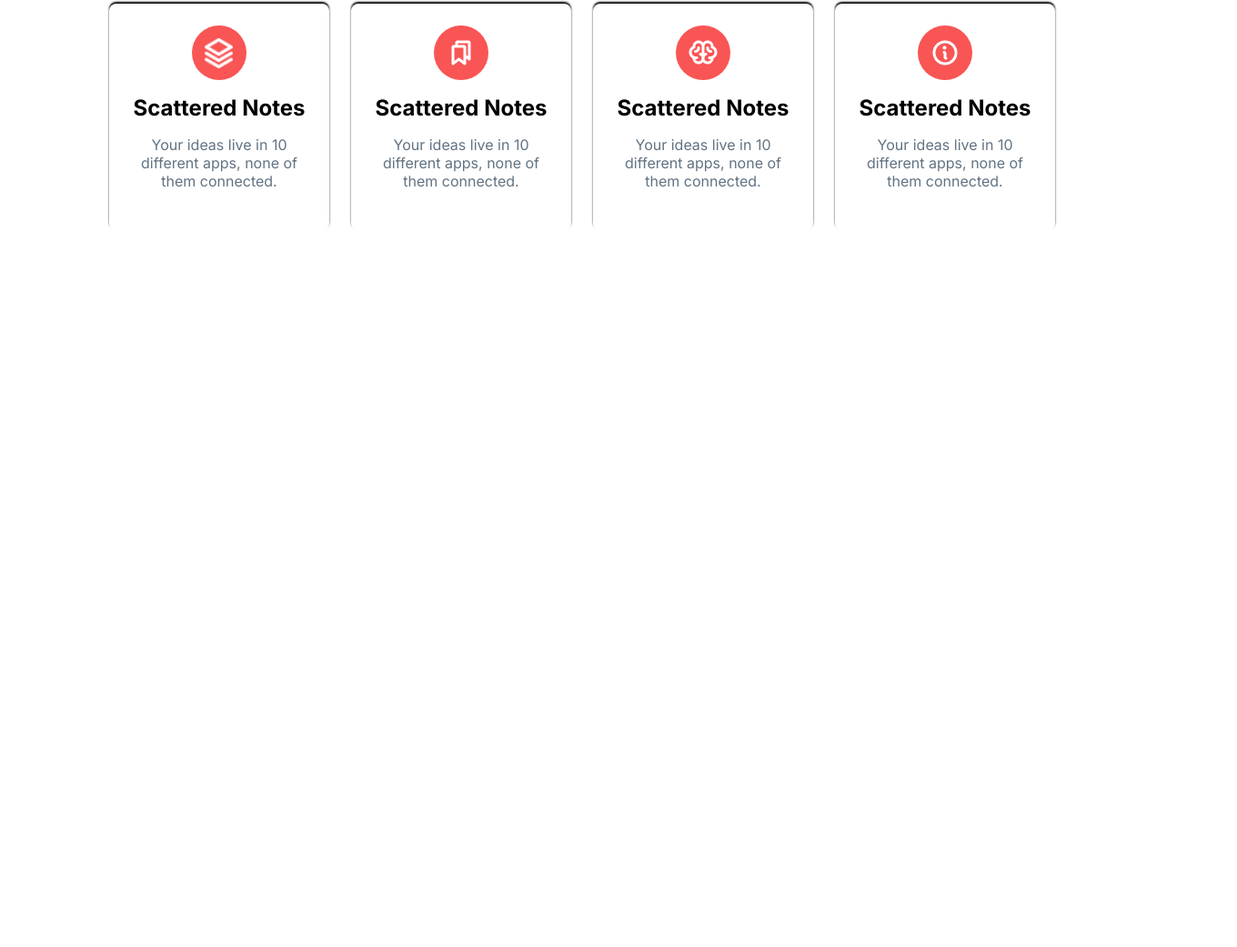
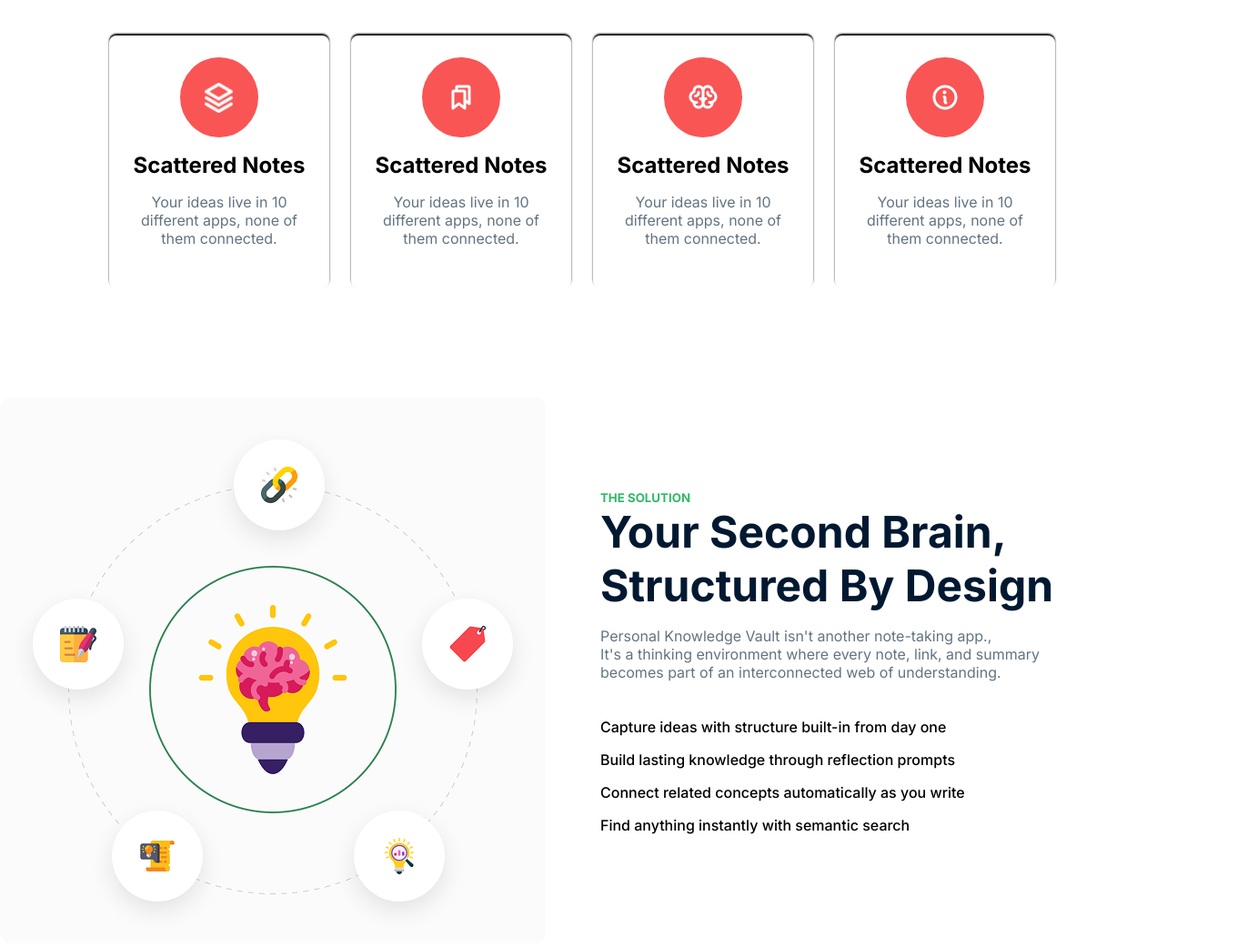
Before and after one commit to IftaherSayem/B13-Assignment1, a plain HTML site: page index.html in a window 1280 px wide. Shown: the part 787-1828 px from the top of the page at 91% size, 1360 px wide, since content can reach past the window. Before the commit the page ends 1161 px from the top, so only its background shows below. Drawn offline with Linux system fonts and the light colour scheme.

Commit message:
solution section

```diff
--- a/index.html
+++ b/index.html
@@ -73,5 +73,21 @@
             </div>
         </div>
     </section>
+
+    <section id="solution-container">
+        <div>
+            <img src="assets/knowledge.png" alt="Knowledge">
+        </div>
+        <div class="solution-text">
+            <h5>THE SOLUTION</h5>
+            <h2>Your Second Brain,<br>Structured By Design</h2>
+            <p>Personal Knowledge Vault isn't another note-taking app.,<br>It's a thinking environment where every note, link, and summary<br>becomes part of an interconnected web of understanding.</p>
+
+            <div class="headline">Capture ideas with structure built-in from day one</div>
+            <div class="headline">Build lasting knowledge through reflection prompts</div>
+            <div class="headline">Connect related concepts automatically as you write</div>
+            <div class="headline">Find anything instantly with semantic search</div>
+        </div>
+    </section>
 </body>
 </html>
--- a/style.css
+++ b/style.css
@@ -101,12 +101,13 @@
     display: flex;
     flex-direction: column;
     justify-content: flex-end;
-    /* height: 130px; */
+    height: 130px;
     margin-bottom: 44px;
 }
 
 .step-title h2{
     font-size: 48px;
+    margin-top: 16px;
     margin-bottom: 16px;
 }
 
@@ -137,7 +138,7 @@
     width: 60px;
     height: 60px;
     background-color: #F95555;
-    /* padding: 14px 13px; */
+    padding: 14px 13px;
     border-radius: 100%;
 }
 
@@ -157,3 +158,35 @@
     color: #627382;
     margin-bottom: 21px;
 }
+
+
+#solution-container{
+    width: 1360px;
+    margin: 0 auto;
+    display: flex;
+    gap: 60px;
+}
+
+.solution-text{
+    margin: 102px 0px;
+}
+
+.solution-text h5{
+    color: #30B868;
+}
+
+.solution-text h2{
+    font-size: 48px;
+    color: #001931;
+    margin-bottom: 16px;
+}
+
+.solution-text p{
+    color: #627382;
+    margin-bottom: 40px;
+}
+
+.headline{
+    font-weight: 500;
+    padding-bottom: 16px;
+}
```
